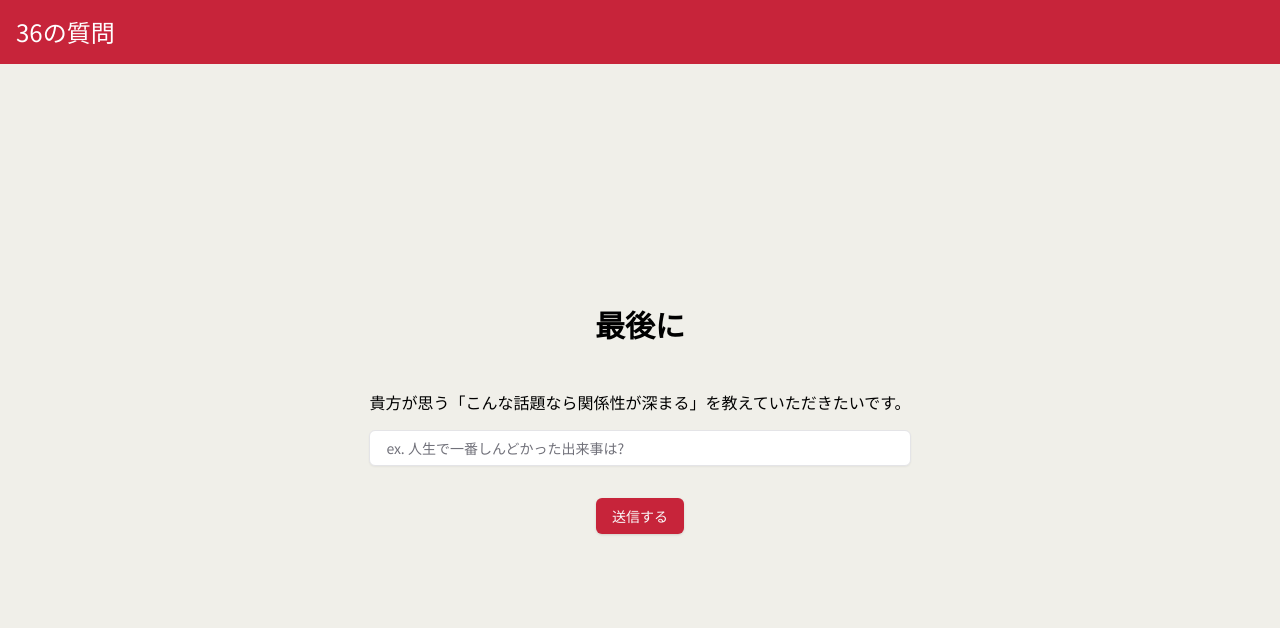
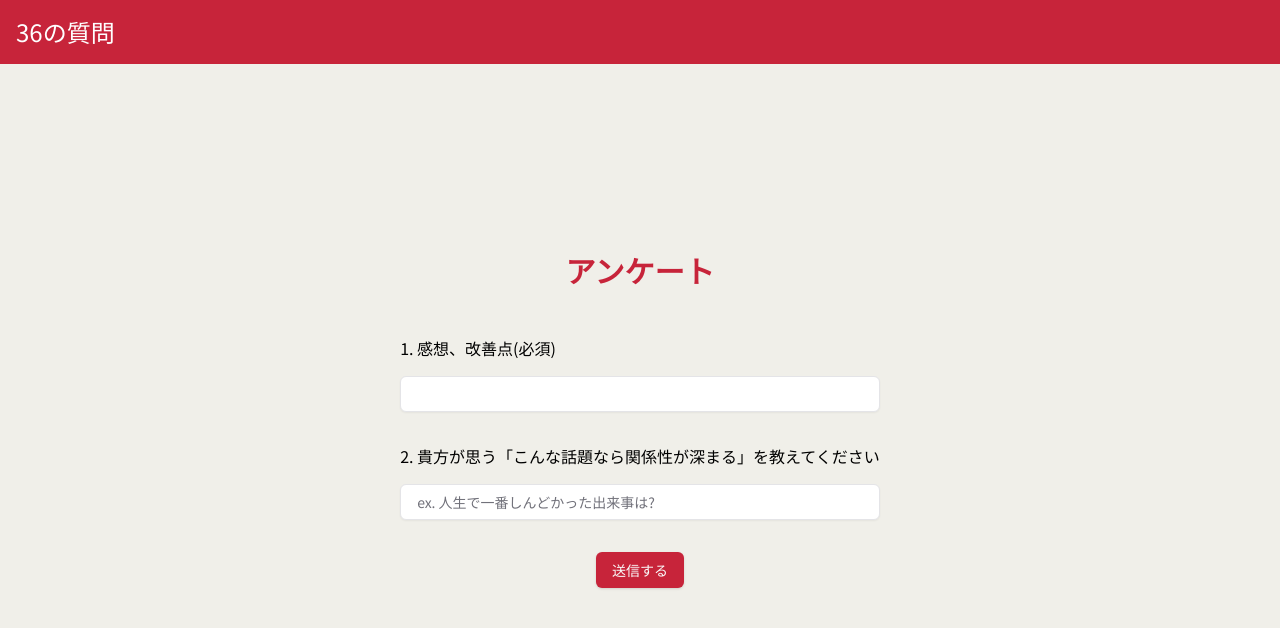
Before and after one commit to kimukimuyuya/36-questions, a Next.js app in the folder my-app/: page /survey in a window 1280 px wide. Shown: the top 628 px of the page. Built offline with nearby package versions, Linux system fonts and the light colour scheme.

Commit message:
feat: :sparkles: アンケート画面の項目追加(フロント側)

```diff
--- a/my-app/src/pages/survey/index.tsx
+++ b/my-app/src/pages/survey/index.tsx
@@ -17,17 +17,21 @@ import {
 import { Input } from "@/components/ui/input"
 
 const formSchema = z.object({
-  content: z.string().min(1, {
-    message: "入力していただきたいです",
+  impressions: z.string().min(1, {
+    message: "必須入力",
+  }),
+  content: z.string().min(0, {
   }),
 })
 
 const Survey = () => {
-  const [content, setContent] = useState<string>('');
 
   const form = useForm<z.infer<typeof formSchema>>({
     resolver: zodResolver(formSchema),
-    defaultValues: { content: '' },
+    defaultValues: {
+      impressions: '',
+      content: '',
+    },
   });
 
   async function onSubmit(values: z.infer<typeof formSchema>) {
@@ -54,16 +58,31 @@ const Survey = () => {
       <Header />
       <div className='flex-1 flex items-center justify-center'>
         <div className='flex items-center justify-center flex-col'>
-          <h1 className="text-3xl text-center font-bold">最後に</h1>
+          <h1 className="text-3xl text-center font-bold text-baseColor">アンケート</h1>
           <div className="mt-8 flex justify-center m-2">
             <Form {...form}>
               <form onSubmit={form.handleSubmit(onSubmit)} className="space-y-8 p-4">
                 <FormField
                   control={form.control}
+                  name="impressions"
+                  render={({ field }) => (
+                    <FormItem>
+                      <FormLabel className='text-md'>1. 感想、改善点(必須)</FormLabel>
+                      <div>
+                        <FormControl>
+                          <Input className='bg-white mt-4 p-4  focus-visible:ring-subColor' placeholder="" {...field} />
+                        </FormControl>
+                      </div>
+                      <FormMessage />
+                    </FormItem>
+                  )}
+                />
+                <FormField
+                  control={form.control}
                   name="content"
                   render={({ field }) => (
                     <FormItem>
-                      <FormLabel className='text-md'>貴方が思う「こんな話題なら関係性が深まる」を教えていただきたいです。</FormLabel>
+                      <FormLabel className='text-md'>2. 貴方が思う「こんな話題なら関係性が深まる」を教えてください</FormLabel>
                       <div>
                         <FormControl>
                           <Input className='bg-white mt-4 p-4  focus-visible:ring-subColor' placeholder="ex. 人生で一番しんどかった出来事は?" {...field} />
```
